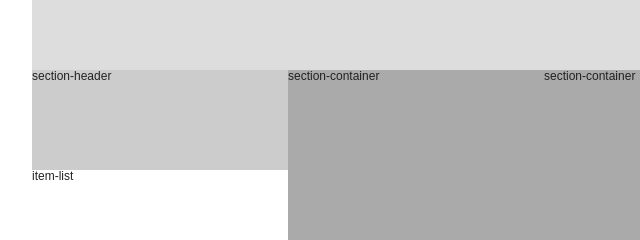
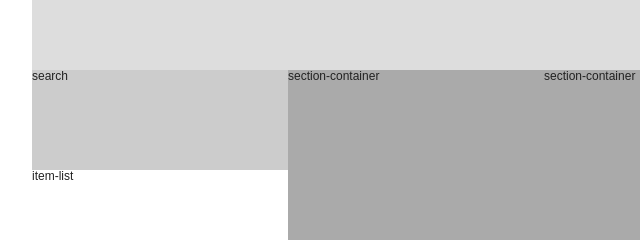
Before and after one commit to momomomoon/momomomoon.github.io, a plain HTML site: page index.html in a window 1280 px wide. Shown: the part 200-440 px from the top of the page, 96-736 px from the left. Drawn offline with Linux system fonts and the light colour scheme.

Commit message:
11월 24일 목

```diff
--- a/index.html
+++ b/index.html
@@ -40,7 +40,7 @@
 			<div class="contents">
 				<section class="section-container">
 					<div class="section-header">
-						section-header
+						search
 					</div>
 					<div class="section-item">
 						<ul>
```
